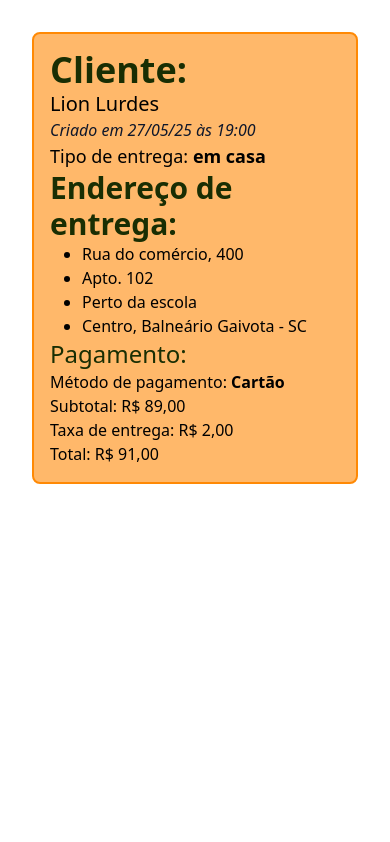
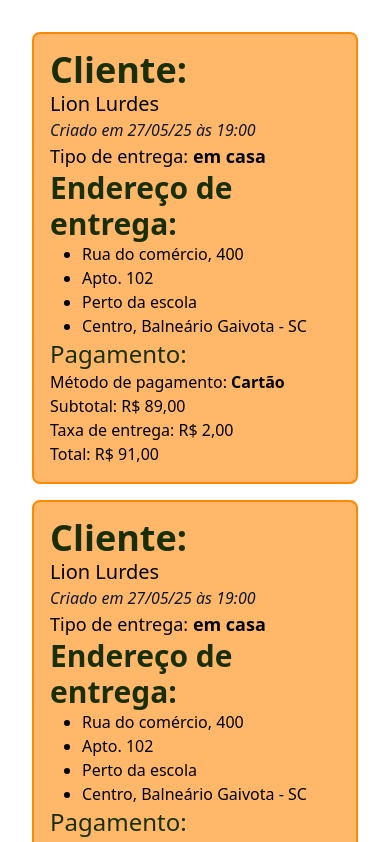
Before and after one commit to swtz/geladinha-delivery, a React (Vite) app: page / in a window 390 px wide. Shown: the top 842 px of the page. Built offline with nearby package versions, Linux system fonts and the light colour scheme.

Commit message:
Created the DeliveryCardList component and added a custom breakpoint to the global.css file.

```diff
--- a/src/App.tsx
+++ b/src/App.tsx
@@ -1,11 +1,11 @@
 import "./styles/global.css";
 import { Container } from "./components/Container";
-import { DeliveryCard } from "./components/DeliveryCard";
+import { DeliveryCardList } from "./components/DeliveryCardList";
 
 export default function App() {
   return (
     <Container>
-      <DeliveryCard />
+      <DeliveryCardList />
     </Container>
   );
 }
--- a/src/components/Container/index.tsx
+++ b/src/components/Container/index.tsx
@@ -6,7 +6,7 @@ type ContainerProps = {
 
 export function Container({ children }: ContainerProps) {
   return (
-    <div className={clsx("max-w-5xl mx-auto")}>
+    <div className={clsx("max-w-6xl mx-auto")}>
       <div className="m-8">{children}</div>
     </div>
   );
--- /dev/null
+++ b/src/components/DeliveryCardList/index.tsx
@@ -0,0 +1,13 @@
+import { DeliveryCard } from "../DeliveryCard";
+
+export function DeliveryCardList() {
+  const cardsArray = Array.from({ length: 10 });
+
+  return (
+    <div className="flex flex-wrap gap-4 justify-center xlg:justify-start">
+      {cardsArray.map((_) => {
+        return <DeliveryCard />;
+      })}
+    </div>
+  );
+}
--- a/src/styles/global.css
+++ b/src/styles/global.css
@@ -1 +1,5 @@
 @import "tailwindcss";
+
+@theme {
+  --breakpoint-xlg: 70rem;
+}
```
